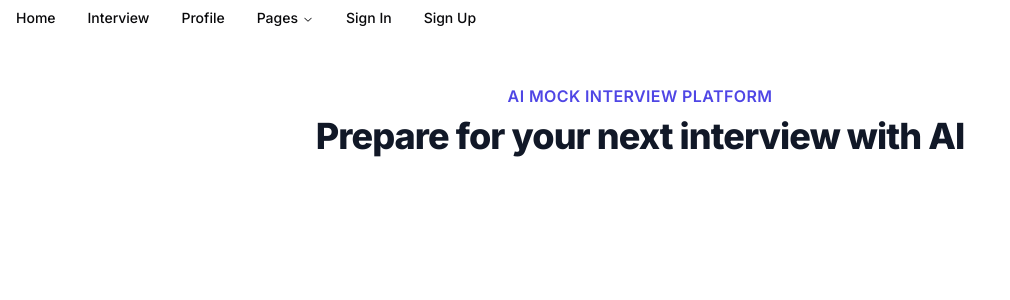
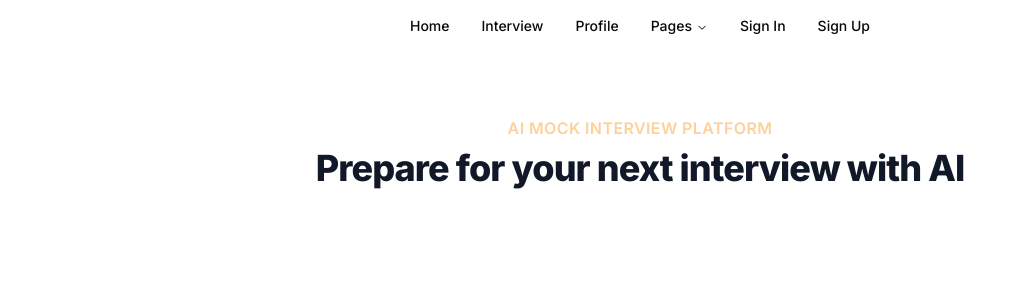
Before and after one commit to ahnaft7/fireside-ai, a Next.js app: page / in a window 1280 px wide. Shown: the top 300 px of the page, without its empty margins (0-1010 px from the left). Built offline with nearby package versions, Linux system fonts and the light colour scheme; no server answers.

Commit message:
changed colors and centered nav bar

```diff
--- a/app/components/InterviewInterface.js
+++ b/app/components/InterviewInterface.js
@@ -168,7 +168,7 @@ const InterviewInterface = () => {
   };
 
   return (
-    <div className="flex flex-col items-center justify-center min-h-screen bg-gray-900 p-4">
+    <div className="flex flex-col items-center justify-center min-h-screen bg-gray-900 p-4" style={{ backgroundColor: "#2A2A2A" }}>
       <div className="relative w-full h-[60vh] max-w-4xl bg-black rounded-lg overflow-hidden shadow-lg flex items-center justify-center">
         {/* Pulse Wave Effects (conditionally rendered based on aiSpeaking) */}
         {aiSpeaking && (
@@ -197,7 +197,7 @@ const InterviewInterface = () => {
         </div>
 
         {/* User's Video (bottom right corner) */}
-        <div className="absolute bottom-4 right-4 w-1/4 h-1/4 bg-gray-800 border border-gray-600 rounded-md overflow-hidden shadow-md">
+        <div className="absolute bottom-4 right-4 w-1/4 h-1/4 bg-gray-800 border border-gray-600 rounded-md overflow-hidden shadow-md" style={{ backgroundColor: "#333333" }}>
             <video
                 ref={userVideoRef}
                 autoPlay
@@ -221,7 +221,7 @@ const InterviewInterface = () => {
           <select
             value={selectedVideoDevice}
             onChange={(e) => switchCamera(e.target.value)}
-            className="p-2 rounded bg-gray-800 text-white"
+            className="p-2 rounded bg-gray-800 text-white" style={{ backgroundColor: "#333333" }}
           >
             <option value="">Default Camera</option>
             {videoDevices.map((device) => (
@@ -236,7 +236,7 @@ const InterviewInterface = () => {
           <select
             value={selectedAudioDevice}
             onChange={(e) => switchMic(e.target.value)}
-            className="p-2 rounded bg-gray-800 text-white"
+            className="p-2 rounded bg-gray-800 text-white" style={{ backgroundColor: "#333333" }}
           >
             <option value="">Default Microphone</option>
             {audioDevices.map((device) => (
--- a/app/layout.js
+++ b/app/layout.js
@@ -35,6 +35,7 @@ export default function RootLayout({ children }) {
               {children}
             </main>
           </AuthProvider> */}
+          <div className="flex justify-center w-full py-2">
             <NavigationMenu>
               <NavigationMenuList>
                 <NavigationMenuItem>
@@ -89,7 +90,10 @@ export default function RootLayout({ children }) {
                 </NavigationMenuItem>
               </NavigationMenuList>
             </NavigationMenu>
+          </div>
+          <main className="container mx-auto py-4">
             {children}
+          </main>
         </body>
       </html>
     </ClerkProvider>
--- a/app/page.js
+++ b/app/page.js
@@ -6,7 +6,7 @@ export default function Home() {
     <div className="py-12 bg-white">
       <div className="max-w-7xl mx-auto px-4 sm:px-6 lg:px-8">
         <div className="lg:text-center">
-          <h2 className="text-base text-indigo-600 font-semibold tracking-wide uppercase">AI Mock Interview Platform</h2>
+          <h2 className="text-base text-[#FCD19C] font-semibold tracking-wide uppercase">AI Mock Interview Platform</h2>
           <p className="mt-2 text-3xl leading-8 font-extrabold tracking-tight text-gray-900 sm:text-4xl">
             Prepare for your next interview with AI
           </p>
```
Lines whose indentation alone changed are shown as unchanged.
